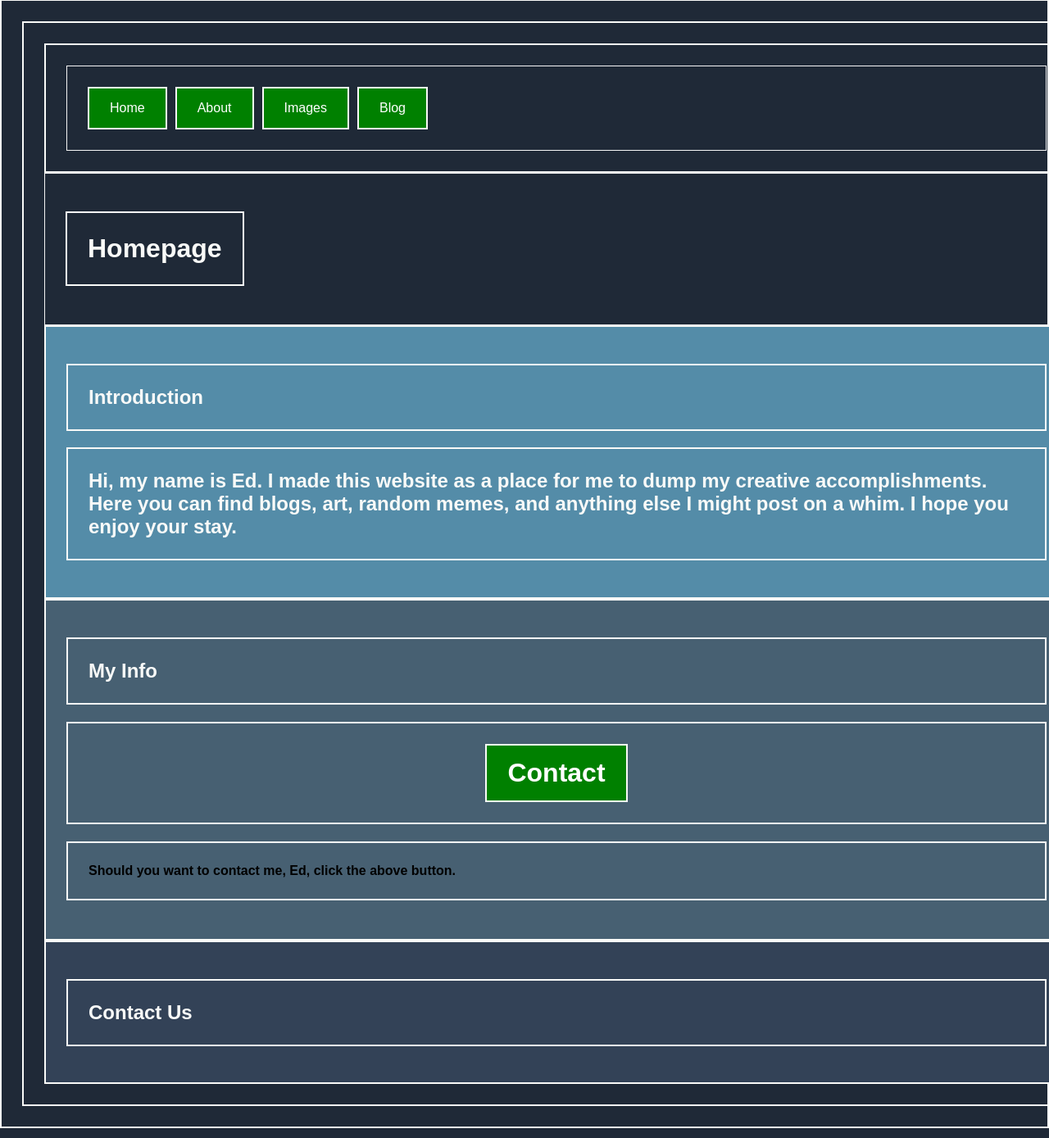
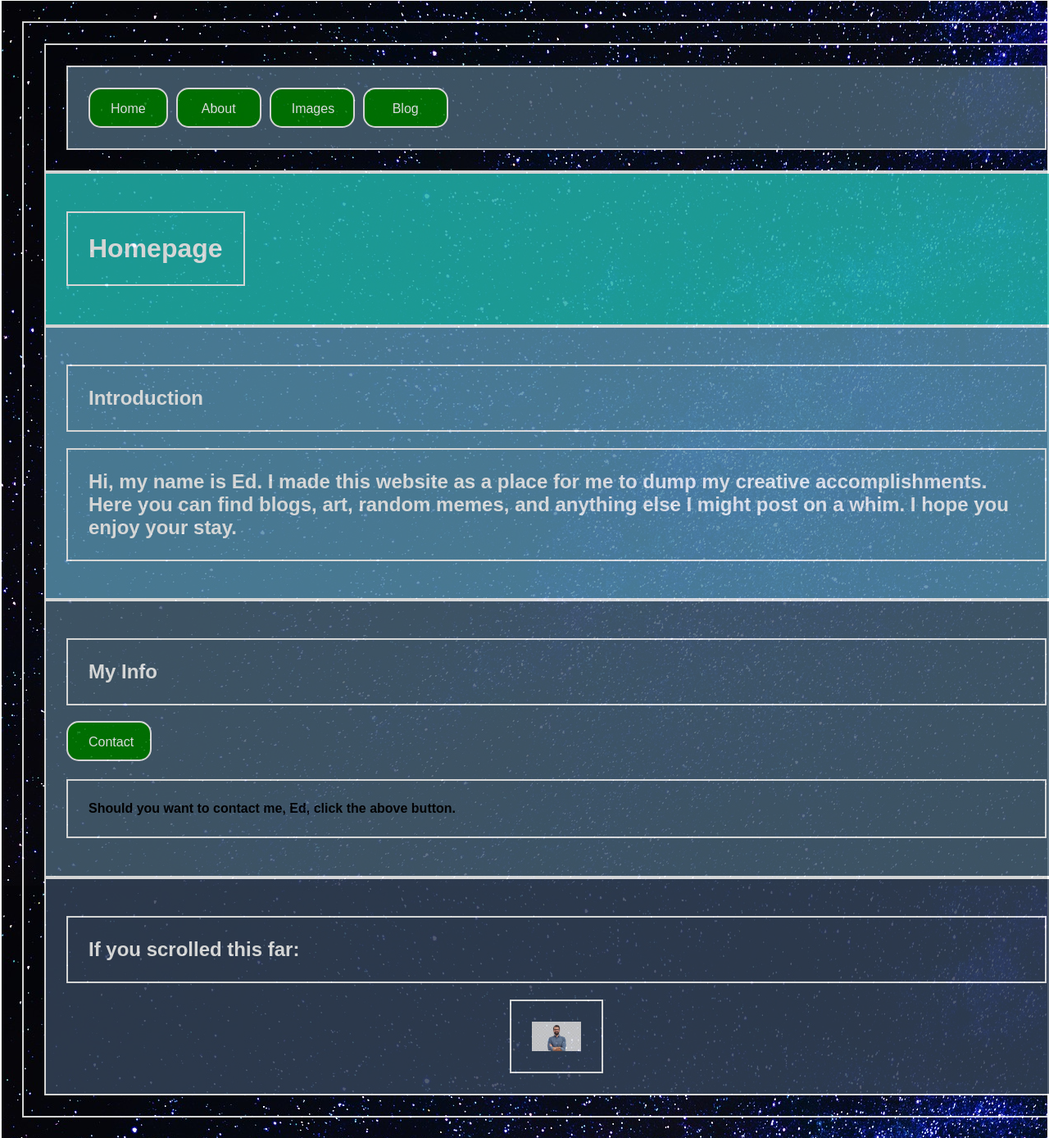
Before and after one commit to edwrand/odin_website, a plain HTML site: page index.html in a window 1280 px wide. Shown: the part 1-1390 px from the top of the page at 82% size. Drawn offline with Linux system fonts and the light colour scheme.

Commit message:
changed background image and opacity. Added curved buttons and adjusted flexbox layouts

```diff
--- a/index.html
+++ b/index.html
@@ -7,6 +7,14 @@
     <meta http-equiv="X-UA-Compatible" content="IE=edge">
     <meta name="viewport" content="width=device-width, initial-scale=1.0">
     <title>Ed's Homepage</title>
+    <!-- messing with the background image in <style> -->
+    <!-- inline css can be created using the style tag <style>
+        body {
+            background-image: url("images/space.jpeg");
+            opacity: calc(100% - 15%);
+        }
+    </style>
+    -->
 </head>
 
 <body class="styled">
@@ -32,12 +40,13 @@
 
     <div class="main-content">
         <h2>My Info</h2>
-        <h1><a href="./pages/contact.html">Contact</a></h1>
+        <a style="text-align: center;"" href=" ./pages/contact.html">Contact</a>
         <h4>Should you want to contact me, Ed, click the above button.</h4>
     </div>
 
     <div class="contact-us">
-        <h2>Contact Us</h2>
+        <h2>If you scrolled this far:</h2>
+        <img class='bigger' src="./images/randomdude.jpg">
     </div>
 </body>
 
--- a/styles.css
+++ b/styles.css
@@ -15,14 +15,21 @@ border adds space (even if it’s only a pixel or two) between the margin and th
 body {
     width: 1250px;
     margin: 0 auto;
-    background: #1F2937;
-    border: 2px solid #F9FAF8;
+    background-image: url("images/space.jpeg");
+    opacity: calc(100% - 15%);
 }
 
 p {
     font-family: sans-serif;
     color: #F9FAF8;
     size: 24px;
+}
+
+a {
+    border-radius: 15px;
+    padding: 0px;
+    width: 50px;
+    height: 15px;
 }
 
 h1 {
@@ -51,6 +58,10 @@ img {
     margin-left: auto;
     margin-right: auto;
     width: 5%;
+}
+
+.bigger {
+    size-adjust: 200%;
 }
 
 ul {
@@ -104,7 +115,7 @@ HTML CSSResult Skip Results Iframe EDIT ON div {
     text-align: center;
     margin-bottom: 10px;
     color: #EEEEEE;
-    border: 1px solid black;
+    border: 2px solid black;
 }
 
 .highlight {
@@ -127,14 +138,16 @@ HTML CSSResult Skip Results Iframe EDIT ON div {
 .flex-container {
     display: flex;
     gap: 10px;
-    border: 1px solid whitesmoke;
+    border: 2px solid whitesmoke;
+    background-color: #476072;
 }
 
 /* this selector selects all divs inside of .flex-container */
 .flex-containerone {
     display: flex;
     gap: 100px;
-    border: 1px solid whitesmoke;
+    border: 2px solid whitesmoke;
+    background-color: lightseagreen;
 }
 
 .flex-container div {
@@ -153,6 +166,7 @@ HTML CSSResult Skip Results Iframe EDIT ON div {
     flex: 0;
 }
 
+/* button animation for the nav bar css */
 a:link,
 a:visited {
     background-color: green;
```
Also changed, not shown: pages/about.html (+0 -1 lines), pages/contact.html (+0 -1 lines), pages/images.html (+0 -1 lines), images/randomdude.jpg (added), images/space.jpeg (added).
